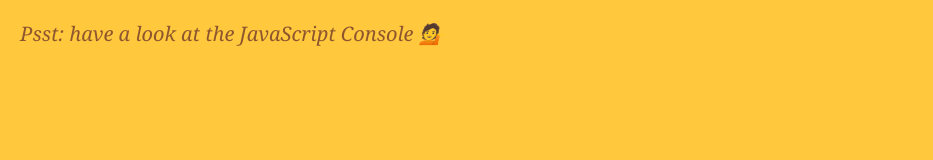
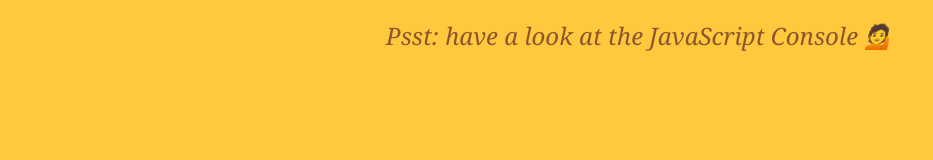
Before and after one commit to isbendiyarovanezrin/JavaScript30, a plain HTML site: page 07 - Array Cardio Day 2/index.html in a window 1280 px wide. Shown: the whole page, without its empty margins (0-933 px from the left). Drawn offline with Linux system fonts and the light colour scheme.

Commit message:
Update style.css

```diff
--- a/07 - Array Cardio Day 2/css/style.css
+++ b/07 - Array Cardio Day 2/css/style.css
@@ -1,6 +1,7 @@
 * {
   margin: 0;
   padding: 0;
+  box-sizing: border-box;
 }
 
 body {
@@ -8,12 +9,13 @@
 }
 
 p {
-  margin: 20px;
+  text-align: center;
+  margin: 1.2rem;
   color: #8e562e;
-  font: italic 500 20px Cambria, Cochin, Georgia, serif;
+  font: italic 1.5rem Cambria, Cochin, Georgia, serif;
 }
 
 ::selection {
-  color: #fff;
+  color: #ffffff;
   background-color: #8e562e;
 }
```
